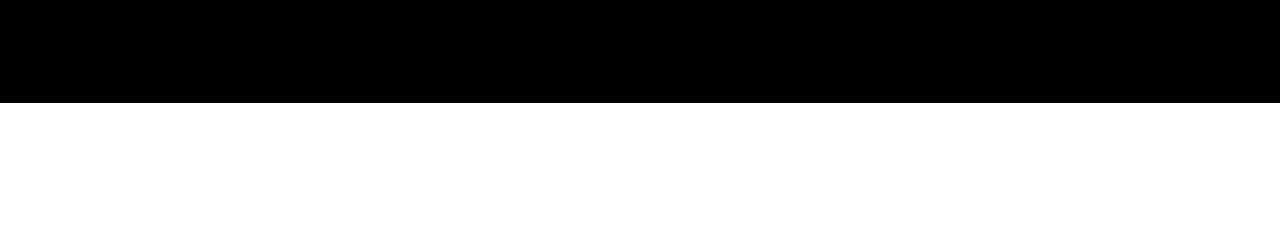
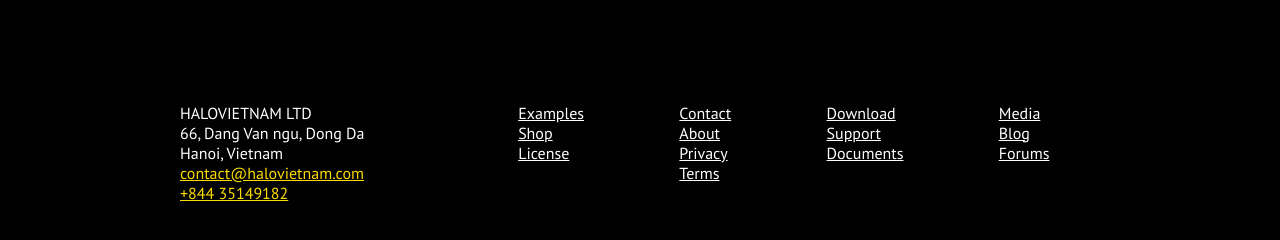
Before and after one commit to soulwav3/tinyone, a website: page src/index.html in a window 1280 px wide. Shown: the part 1108-1348 px from the top of the page. Before the commit the page ends 1211 px from the top, so only its background shows below. Drawn offline with Linux system fonts and the light colour scheme.

Commit message:
Completed footer section

```diff
--- a/gulp/styles.js
+++ b/gulp/styles.js
@@ -1,16 +1,17 @@
 const gulp = require('gulp'),
 postcss = require('gulp-postcss'),
 nested = require('postcss-nested'),
-mixins = require('postcss-mixins');
+mixins = require('postcss-mixins'),
 cssImport = require('postcss-import'),
 autoprefixer = require('autoprefixer'),
 cssvars = require('postcss-simple-vars'),
 hexrgba = require('postcss-hexrgba'),
+colorFunction = require('postcss-color-function'),
 rename = require('gulp-rename');
 
 gulp.task('styles', () => {
   return gulp.src('./src/styles/style.pcss')
-          .pipe(postcss([cssImport, mixins, cssvars, nested, hexrgba, autoprefixer]))
+          .pipe(postcss([cssImport, mixins, cssvars, nested, hexrgba, colorFunction, autoprefixer]))
           .on('error', function(errorInfo) {
             console.log(errorInfo.toString());
             this.emit('end');
--- a/package.json
+++ b/package.json
@@ -14,6 +14,7 @@
     "gulp-postcss": "^7.0.0",
     "gulp-rename": "^1.2.2",
     "gulp-watch": "^4.3.11",
+    "postcss-color-function": "^4.0.0",
     "postcss-hexrgba": "^1.0.0",
     "postcss-import": "^11.0.0",
     "postcss-mixins": "^6.1.0",
--- a/src/index.html
+++ b/src/index.html
@@ -100,5 +100,39 @@
       </div>
     </div>
   </section>
+  <footer class="site-footer">
+    <div class="wrapper">
+      <address class="contacts">
+        HALOVIETNAM LTD<br>
+        66, Dang Van ngu, Dong Da<br>
+        Hanoi, Vietnam<br>
+        <a href="mailto:contact@halovietnam.com" class="contacts__email">contact@halovietnam.com</a><br>
+        <a href="tel:+84435149182" class="contacts__tel">+844 35149182</a>
+      </address>
+      <div class="site-footer__links">
+        <div class="site-footer__link-group">
+          <a href="#" class="site-footer__link">Examples</a><br>
+          <a href="#" class="site-footer__link">Shop</a><br>
+          <a href="#" class="site-footer__link">License</a><br>
+        </div>
+        <div class="site-footer__link-group">
+          <a href="#" class="site-footer__link">Contact</a><br>
+          <a href="#" class="site-footer__link">About</a><br>
+          <a href="#" class="site-footer__link">Privacy</a><br>
+          <a href="#" class="site-footer__link">Terms</a><br>
+        </div>
+        <div class="site-footer__link-group">
+          <a href="#" class="site-footer__link">Download</a><br>
+          <a href="#" class="site-footer__link">Support</a><br>
+          <a href="#" class="site-footer__link">Documents</a><br>
+        </div>
+        <div class="site-footer__link-group">
+          <a href="#" class="site-footer__link">Media</a><br>
+          <a href="#" class="site-footer__link">Blog</a><br>
+          <a href="#" class="site-footer__link">Forums</a><br>
+        </div>
+      </div>
+    </div>
+  </footer>
 </body>
 </html>
--- /dev/null
+++ b/src/styles/modules/_contacts.pcss
@@ -0,0 +1,20 @@
+.contacts {
+  color: white;
+  text-align: center;
+  font-style: normal;
+  line-height: 20px;
+
+  &__email, &__tel {
+    color: $yellow;
+    &:visited {
+      color: color($(yellow) blackness(+50%));
+    }
+  }
+
+  @mixin atMedium {
+    display: inline-block;
+    margin-right: 16.7%;
+    float: left;
+    text-align: left;
+  }
+}
--- a/src/styles/modules/_headline.pcss
+++ b/src/styles/modules/_headline.pcss
@@ -8,14 +8,10 @@
   &--small {
     max-width: 738px;
     margin: 0 auto;
-    margin-bottom: 45px;
+    margin-bottom: 90px;
     font-size: 20px;
     font-weight: 400;
     line-height: 24px;
-
-    @mixin atMedium {
-      margin-bottom: 90px;
-    }
 
     &-subscribe-margin {
       margin-bottom: 42px;
--- /dev/null
+++ b/src/styles/modules/_site-footer.pcss
@@ -0,0 +1,47 @@
+.site-footer {
+  background-color: $black;
+  padding-bottom: 138px;
+
+  &__links {
+    margin: 0 auto;
+    margin-top: 20px;
+    text-align: center;
+    @mixin clearfix;
+
+    @mixin atMedium {
+      margin-top: 0;
+      text-align: left;
+    }
+
+    @mixin atLarge {
+      float: left;
+      margin-left: auto;
+    }
+  }
+
+  &__link-group {
+    display: inline-block;
+    vertical-align: top;
+    margin-right: 2.2%;
+
+    &:last-child {
+      margin-right: 0;
+    }
+
+    @mixin atMedium {
+      margin-right: 8.2%;
+    }
+
+    @mixin atLarge {
+      margin-right: 91px;
+    }
+  }
+
+  &__link {
+    line-height: 30px;
+    color: white;
+    @mixin atMedium {
+      line-height: 20px;
+    }
+  }
+}
--- a/src/styles/modules/_wrapper.pcss
+++ b/src/styles/modules/_wrapper.pcss
@@ -1,4 +1,5 @@
 .wrapper {
+  vertical-align: top;
   max-width: 940px;
   padding: 0 10px;
   margin: 0 auto;
--- a/src/styles/style.pcss
+++ b/src/styles/style.pcss
@@ -7,3 +7,5 @@
 @import 'modules/_features.pcss';
 @import 'modules/_subscribe.pcss';
 @import 'modules/_social-links.pcss';
+@import 'modules/_site-footer.pcss';
+@import 'modules/_contacts.pcss';
```
Also changed, not shown: src/temp/styles/style.css, 1 other file.
